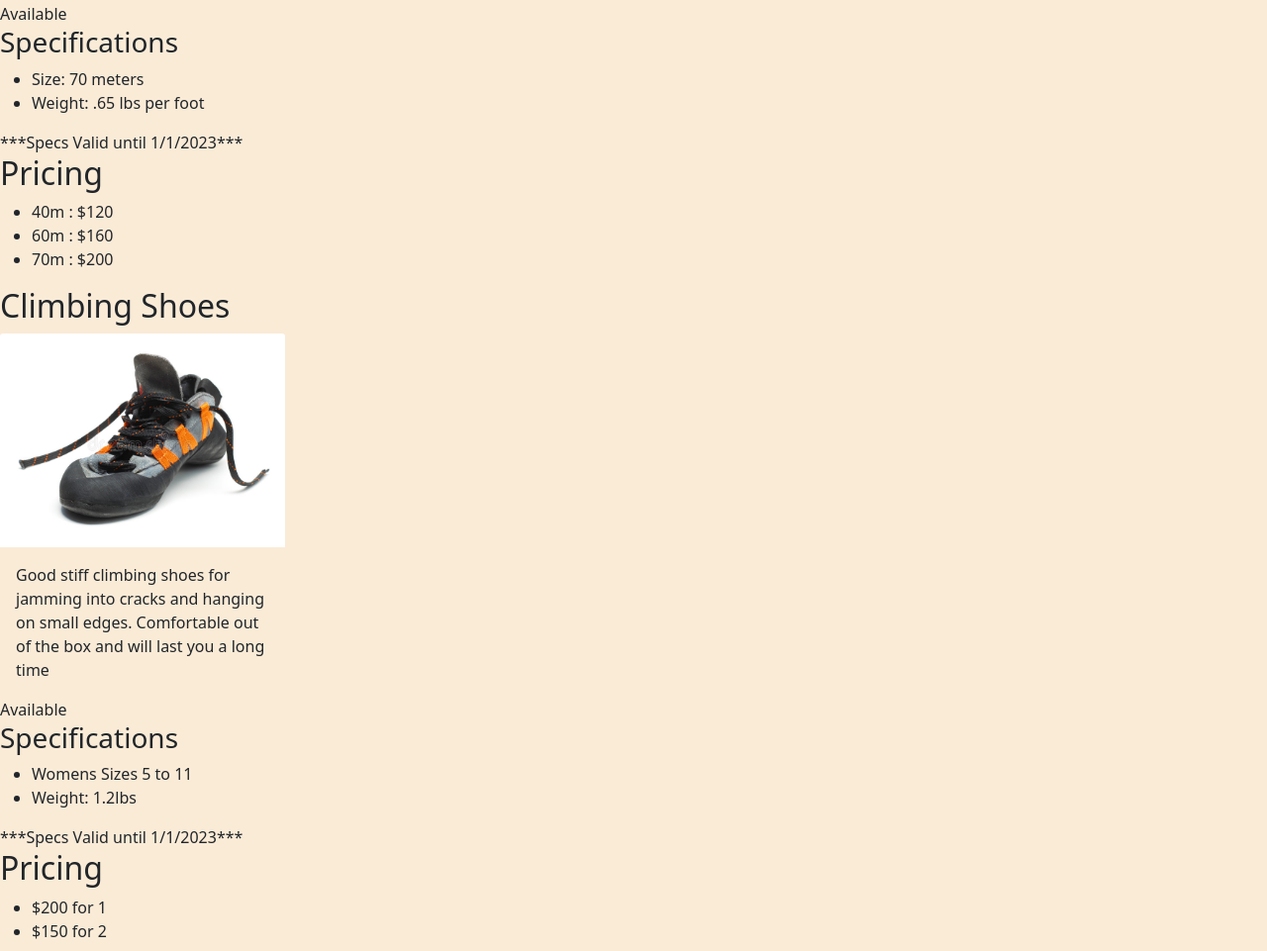
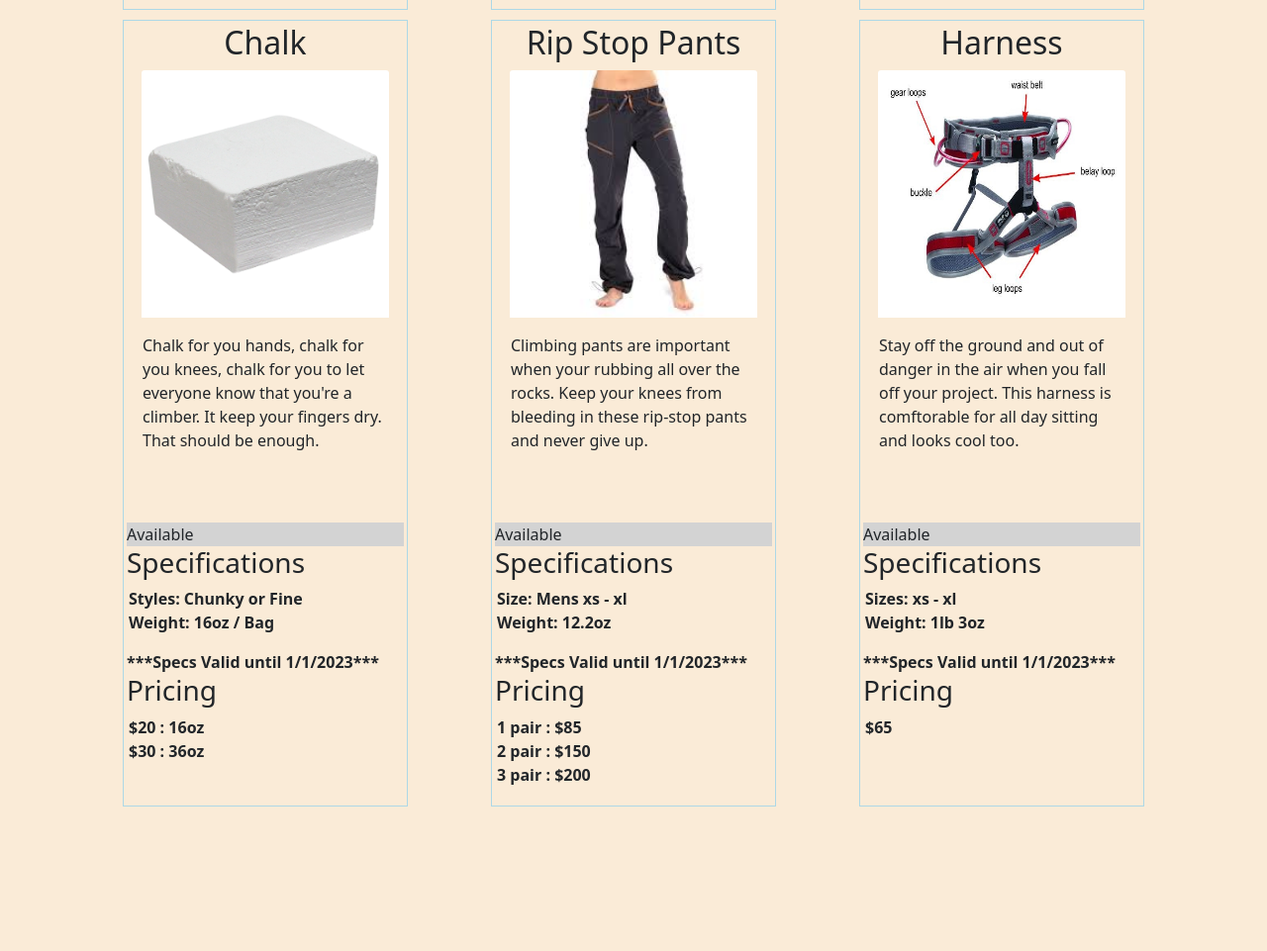
Before and after one commit to TwoFivinClimber/ASSIGNMENT-product-cards, a plain HTML site: page index.html in a window 1280 px wide. Shown: the part 799-1760 px from the top of the page at 99% size. After the commit the page ends 1619 px from the top, so only its background shows below. Drawn offline with nearby package versions, Linux system fonts and the light colour scheme; a script that the page names is missing.

Commit message:
added styling to layout

```diff
--- a/index.html
+++ b/index.html
@@ -8,19 +8,21 @@
   <link href="https://cdn.jsdelivr.net/npm/bootstrap@5.1.3/dist/css/bootstrap.min.css" rel="stylesheet" integrity="sha384-1BmE4kWBq78iYhFldvKuhfTAU6auU8tT94WrHftjDbrCEXSU1oBoqyl2QvZ6jIW3" crossorigin="anonymous">
   <link rel="stylesheet" href="main.css">
 </head>
+
+
 <body>
-
-  <div class="rope-card" style="width: 18rem;">
+<div class="container">
+  <div class="ind-card" style="width: 18rem;">
     <header>
       <h2>Dynamic Rope</h2>
     </header>
     <img src="Rope.jpeg" class="card-img-top" alt="climbing rope knotted with square knot.">
     <div class="card-body">
-      <p class="card-text">This rope is great sport climbing.  It features a 9.8mm diameter and is good for wet and dry conditions. The bi pattern design lets you know when you are halfway through your lwngth.  It's been noted that it has a smoothe handle, and slightly stiff catch.</p>
+      <p class="card-text">This rope is great sport climbing. It features a 9.8mm diameter and is good for wet and dry conditions. It's been noted that it has a smoothe handle, and slightly stiff catch.</p>
     </div>
     <span class="avilibility">Available</span>
     <div class="spec-pricing">
-      <h3>Specifications</h3>
+      <h2>Specifications</h2>
       <ul>
         <li>Size: 70 meters</li>
         <li>Weight: .65 lbs per foot</li>
@@ -35,7 +37,8 @@
     </ul>
   </div>
 
-  <div class="shoes-card" style="width: 18rem;">
+
+  <div class="ind-card" style="width: 18rem;">
     <header>
       <h2>Climbing Shoes</h2>
     </header>
@@ -44,7 +47,7 @@
       <p class="card-text">Good stiff climbing shoes for jamming into cracks and hanging on small edges.  Comfortable out of the box and will last you a long time</p>
     </div>
     <span class="avilibility">Available</span>
-    <div class="spec-pricing">
+    <div class="spec-pricingh">
       <h3>Specifications</h3>
       <ul>
         <li>Womens Sizes 5 to 11</li>
@@ -52,14 +55,15 @@
       </ul>
       <footer>***Specs Valid until 1/1/2023***</footer>
   </div class="Pricing">
-    <h2>Pricing</h2>
+    <h3>Pricing</h3>
     <ul>
       <li>$200 for 1</li>
       <li>$150 for 2</li>
     </ul>
   </div>
 
-  <div class="cam-card" style="width: 18rem;">
+
+  <div class="ind-card" style="width: 18rem;">
     <header>
       <h2>Camming Device</h2>
     </header>
@@ -77,7 +81,7 @@
       </ul>
       <footer>***Specs Valid until 1/1/2023***</footer>
   </div class="Pricing">
-    <h2>Pricing</h2>
+    <h3>Pricing</h3>
     <ul>
       <li>1 cam : $85</li>
       <li>3 cams : $220</li>
@@ -85,7 +89,8 @@
     </ul>
   </div>
 
-  <div class="chalk-card" style="width: 18rem;">
+
+  <div class="ind-card" style="width: 18rem;">
     <header>
       <h2>Chalk</h2>
     </header>
@@ -102,14 +107,15 @@
       </ul>
       <footer>***Specs Valid until 1/1/2023***</footer>
   </div class="Pricing">
-    <h2>Pricing</h2>
+    <h3>Pricing</h3>
     <ul>
       <li>$20 : 16oz</li>
       <li>$30 : 36oz</li>
     </ul>
   </div>
 
-  <div class="pants-card" style="width: 18rem;">
+
+  <div class="ind-card" style="width: 18rem;">
     <header>
       <h2>Rip Stop Pants</h2>
     </header>
@@ -121,12 +127,12 @@
     <div class="spec-pricing">
       <h3>Specifications</h3>
       <ul>
-        <li>Size: M xs - xl</li>
+        <li>Size: Mens xs - xl</li>
         <li>Weight: 12.2oz</li>
       </ul>
       <footer>***Specs Valid until 1/1/2023***</footer>
   </div class="Pricing">
-    <h2>Pricing</h2>
+    <h3>Pricing</h3>
     <ul>
       <li>1 pair : $85</li>
       <li>2 pair : $150</li>
@@ -134,7 +140,8 @@
     </ul>
   </div>
 
-  <div class="harness-card" style="width: 18rem;">
+
+  <div class="ind-card" style="width: 18rem;">
     <header>
       <h2>Harness</h2>
     </header>
@@ -151,12 +158,12 @@
       </ul>
       <footer>***Specs Valid until 1/1/2023***</footer>
   </div class="Pricing">
-    <h2>Pricing</h2>
+    <h3>Pricing</h3>
     <ul>
       <li>$65</li>
     </ul>
   </div>
-
+</div>
 
   <script src="https://cdn.jsdelivr.net/npm/bootstrap@5.1.3/dist/js/bootstrap.bundle.min.js" integrity="sha384-ka7Sk0Gln4gmtz2MlQnikT1wXgYsOg+OMhuP+IlRH9sENBO0LRn5q+8nbTov4+1p" crossorigin="anonymous"></script>
   <script src="main.js"></script>
--- a/main.css
+++ b/main.css
@@ -1,3 +1,40 @@
 body{
   background-color: antiquewhite;
 }
+.container{
+  display: flex;
+  flex-wrap: wrap;
+  justify-content: space-around;
+}
+.card-img-top{
+  display: block;
+  height: 250px;
+  width: 250px;
+  margin-left: auto;
+  margin-right: auto;
+}
+.ind-card{
+  border: solid lightblue 1px;
+  padding: 3px;
+  margin: 5px;
+}
+h2{
+  text-align: center;
+}
+.card-text{
+  height: 175px;
+}
+.avilibility{
+display: block;
+background-color: lightgrey;
+width: 100%;
+}
+.spec-pricing{
+  font-weight: bold;
+}
+ul{
+  font-weight: bold;
+  list-style: none;
+  text-align: left;
+  margin-left: -30px;
+}
```
